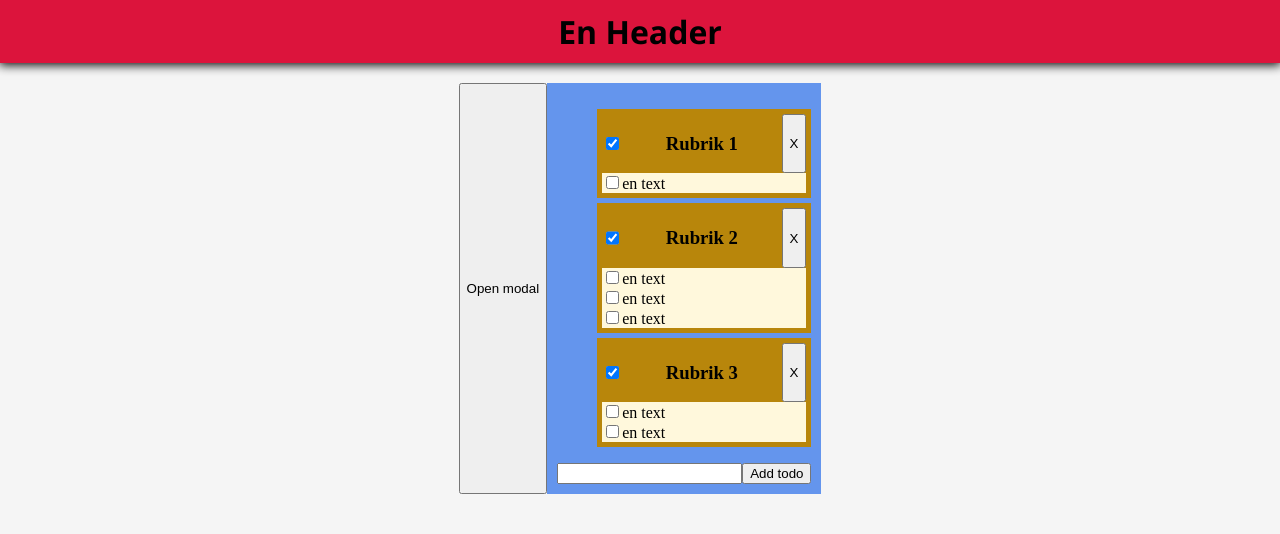
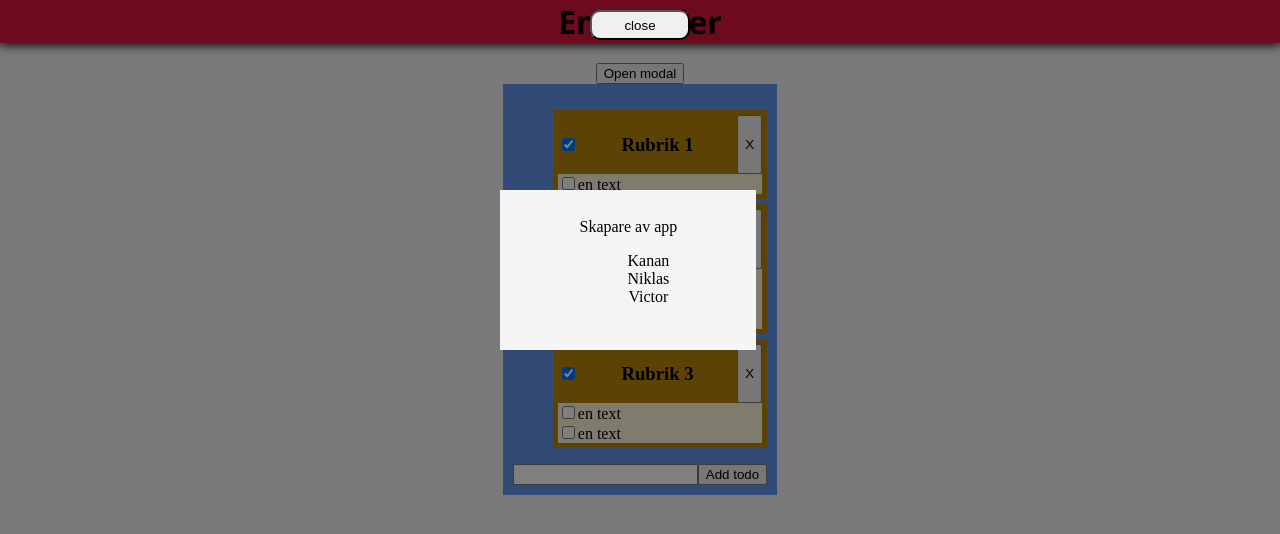
Before and after one commit to RustyNick/Grupp4, a React (Create React App) app in the folder my-app/: page / in a window 1280 px wide. Both pictures are taken after a click on the button "Open modal". Shown: the top 534 px of the page. Built offline with nearby package versions, Linux system fonts and the light colour scheme.

Commit message:
create modal

```diff
--- a/my-app/public/index.html
+++ b/my-app/public/index.html
@@ -28,7 +28,6 @@
 <body>
   <noscript>You need to enable JavaScript to run this app.</noscript>
   <div id="root"></div>
-  <div id="portal"></div>
   <!--
       This HTML file is a template.
       If you open it directly in the browser, you will see an empty page.
--- a/my-app/src/App.tsx
+++ b/my-app/src/App.tsx
@@ -2,8 +2,9 @@ import React, { useState } from 'react';
 import { AddTodoform } from './components/AddTodoForm';
 import Header from './components/Head';
 import { TodoList } from './components/TodoList';
-/* import Modal from './components/Modal' */
 import './style.css'
+import Modal from './components/Modal';
+import ModalView from './components/ModalView';
 
 
 
@@ -20,11 +21,10 @@ const initialTodos: Array<Todo> = [
 
 ]
 
-/* React.Children.map(children, function[(thisArg)]) */
-
 const App: React.FC = () => {
   const [todos, setTodos] = useState(initialTodos);
-  const [isOpen, setIsOpen] = useState(false)
+  //Modalens öppna och stänga function
+  const [isModalopen, setIsModalOpen] = useState(false)
 
   const toggleTodo: ToggleTodo = selectedTodo => {
     const newTodos = todos.map(todo => {
@@ -41,21 +41,59 @@ const App: React.FC = () => {
       setTodos([...todos, { text: newTodo, tasks: [] }])
   }
 
+
+
   return (
+
     <div>
+      {isModalopen && (
+        <Modal>
+          <div style={{
+            position: 'fixed',
+            height: '100vh',
+            width: '100vw',
+            background: 'rgba(0,0,0,0.5)',
+            top: '0',
+            left: '0',
+            zIndex: 99,
+          }}
+          >
+            <div>
+              <div>
+
+                {<ModalView />}
+
+                <button style={{
+                  width: '100px',
+                  height: '30px',
+                  marginTop: '10px',
+                  borderRadius: '10px',
+                }}
+                  onClick={() => setIsModalOpen(false)}
+                >close
+                </button>
+
+              </div>
+            </div>
+          </div>
+        </Modal>
+      )
+
+      }
       <Header />
+      <div style={{
+        display: 'flex',
+        justifyContent: 'center',
+      }}>
+        <button onClick={() => setIsModalOpen(true)}>Open modal</button>
+      </div>
       <div className="centered" >
-        <button onClick={() => setIsOpen(true)}> Open modal</button>
         <div className="listBoard">
           <React.Fragment>
             <TodoList todos={todos} toggleTodo={toggleTodo} />
             <AddTodoform addTodo={addTodo} />
           </React.Fragment>
         </div>
-
-        {/*         <Modal open={isOpen} onClose={() => setIsOpen(false)}>
-        </Modal> */}
-
       </div>
     </div >
   );
--- a/my-app/src/components/Modal.tsx
+++ b/my-app/src/components/Modal.tsx
@@ -1,48 +1,38 @@
-import React from 'react'
-import CSS from 'csstype'
+
+import React, { Component } from 'react'
 import ReactDom from 'react-dom'
-/*
-export type ModalProps = {
-    children: React.ReactChildren
-};
 
-const MODAL_STYLES: CSS.Properties = {
-
-    position: "fixed",
-    top: "50%",
-    left: '50%',
-    transform: 'translate(-50%, -50%)',
-    backgroundColor: '#fff',
-    padding: '50pc',
-    zIndex: 1000
+interface Props {
 
 }
+export default class Modal extends Component<Props> {
 
-const OVERLAY_STYLE: CSS.Properties = {
-    position: "fixed",
-    top: 0,
-    left: 0,
-    right: 0,
-    bottom: 0,
-    backgroundColor: 'rbga (0, 0, 0, .7)',
-    zIndex: 1000
+
+    element: HTMLDivElement
+
+    constructor(props: Props) {
+        super(props)
+        this.element = document.createElement("div")
+        this.element.id = "modal-root"
+    }
+
+    componentDidMount() {
+        document.body.appendChild(this.element)
+    }
+
+    componentWillUnmount() {
+        document.body.removeChild(this.element)
+    }
+
+    render() {
+        return (
+            ReactDom.createPortal(
+                <div className="centeredContent , fullscreen">
+                    {this.props.children}
+                </div>,
+                this.element
+            )
+        )
+    }
+
 }
-
-const modalRoot = document.getElementById("portal") as HTMLElement;
-
-export default function Modal({ open, children, onClose, }) {
-    if (!open) return null
-
-    return ReactDom.createPortal(
-        <>
-            <div style={OVERLAY_STYLE} />
-
-            <div style={MODAL_STYLES}>
-                <button onClick={onClose}>Close Modal</button>
-                {children}
-            </div>
-
-        </>,
-        modalRoot
-    )
-} */
--- /dev/null
+++ b/my-app/src/components/ModalView.tsx
@@ -0,0 +1,35 @@
+import React from "react"
+
+const ModalView: React.FC = () => {
+    return (
+        <div style={{
+            position: 'absolute',
+            width: '20%',
+            height: '20%',
+            display: 'flex',
+            justifyContent: 'center',
+            justifyItems: 'center',
+            flexDirection: 'column',
+            top: '30%',
+            left: '43%',
+            marginTop: '-50px',
+            marginLeft: '-50px',
+            backgroundColor: 'whitesmoke',
+
+            zIndex: 999,
+        }}>
+            Skapare av app
+            <ul style={{
+                listStyle: 'none',
+            }}>
+                <li>Kanan</li>
+                <li>Niklas</li>
+                <li>Victor</li>
+
+            </ul>
+
+        </div>
+    )
+}
+
+export default ModalView
--- a/my-app/src/components/TodoListItem.tsx
+++ b/my-app/src/components/TodoListItem.tsx
@@ -51,7 +51,6 @@ export const TodoListItem: React.FC<TodoListItemProps> = ({ todo, toggleTodo })
 
                                 </input>
                                 {task.text}
-
                             </div>
 
 
--- a/my-app/src/style.css
+++ b/my-app/src/style.css
@@ -7,17 +7,18 @@ body{
     background-color:whitesmoke;
 
 }
-
+#modal-root {
+    z-index: 999;
+  }
 .header{
     background-color: crimson;
     font-size: 2em;
     font-family: 'Segoe UI', Tahoma, Geneva, Verdana, sans-serif;
     font-weight: bold;
-    margin:0px;
+    margin-bottom:20px;
     text-align: center;
-    padding:10px 0px;
-    margin-bottom:20px;
     box-shadow: 0px 1px 10px 1px;
+    z-index:7;
 }
 
 .centered{
@@ -28,3 +29,23 @@ body{
     padding:10px;
     background-color: cornflowerblue;
 }
+
+.centeredContent {
+    display:flex;
+    flex-direction: column;
+    justify-content: center;
+    align-items: center;
+    text-align: center;
+}
+
+.fullscreen{
+    width: 100%;
+    height: 100%;
+}
+
+.fullscreenAbsolute{
+    position:absolute;
+    width: 100%;
+    height:100%;
+    object-fit: cover;
+}
```
Also changed, not shown: 1 other file (tests, documents, lock files or other folders).
